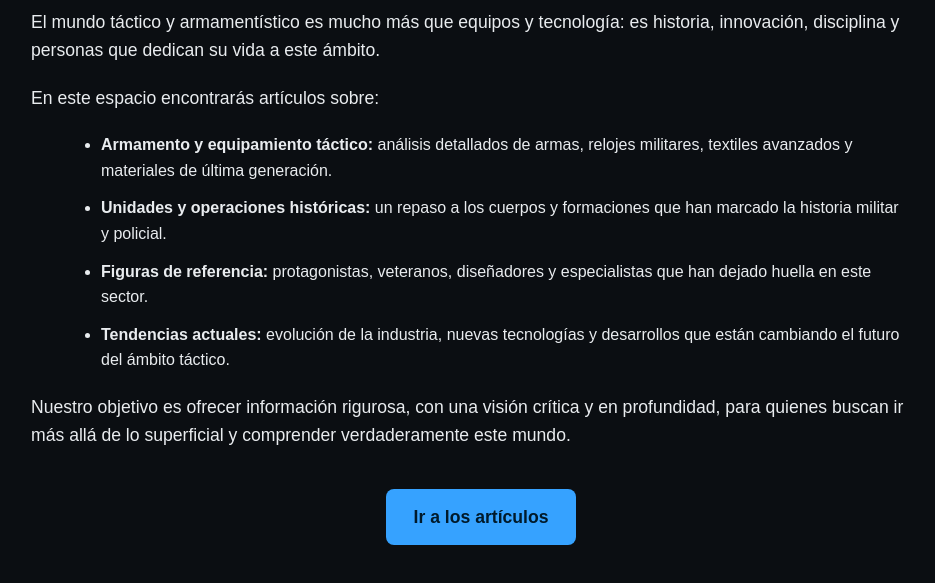
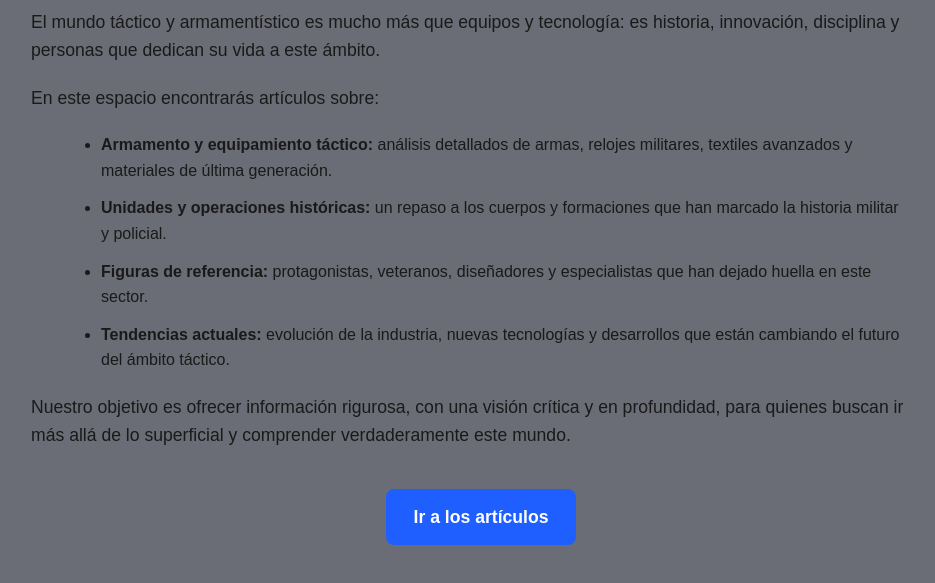
Before and after one commit to imperialdefensegroup/home, a plain HTML site: page index.html in a window 1280 px wide. Shown: the part 143-726 px from the top of the page, without its empty margins (159-1094 px from the left). Drawn offline with Linux system fonts and the light colour scheme.

Commit message:
Add files via upload

```diff
--- a/index.html
+++ b/index.html
@@ -8,10 +8,10 @@
   <meta name="robots" content="index, follow">
   <style>
     :root {
-      --bg: #0b0e12;
-      --fg: #e9ecef;
-      --muted: #a8b3bd;
-      --accent: #36a2ff;
+      --bg: #6B6D76;   /* Wolf Grey */
+      --fg: #1a1a1a;   /* Texto oscuro */
+      --muted: #2e2e2e;
+      --accent: #1f5eff; /* Azul táctico */
     }
     body {
       margin: 0;
@@ -50,7 +50,7 @@
       padding: 14px 28px;
       border-radius: 8px;
       background: var(--accent);
-      color: #001a2b;
+      color: #fff;
       font-weight: bold;
       text-decoration: none;
       font-size: 1.1rem;
```
